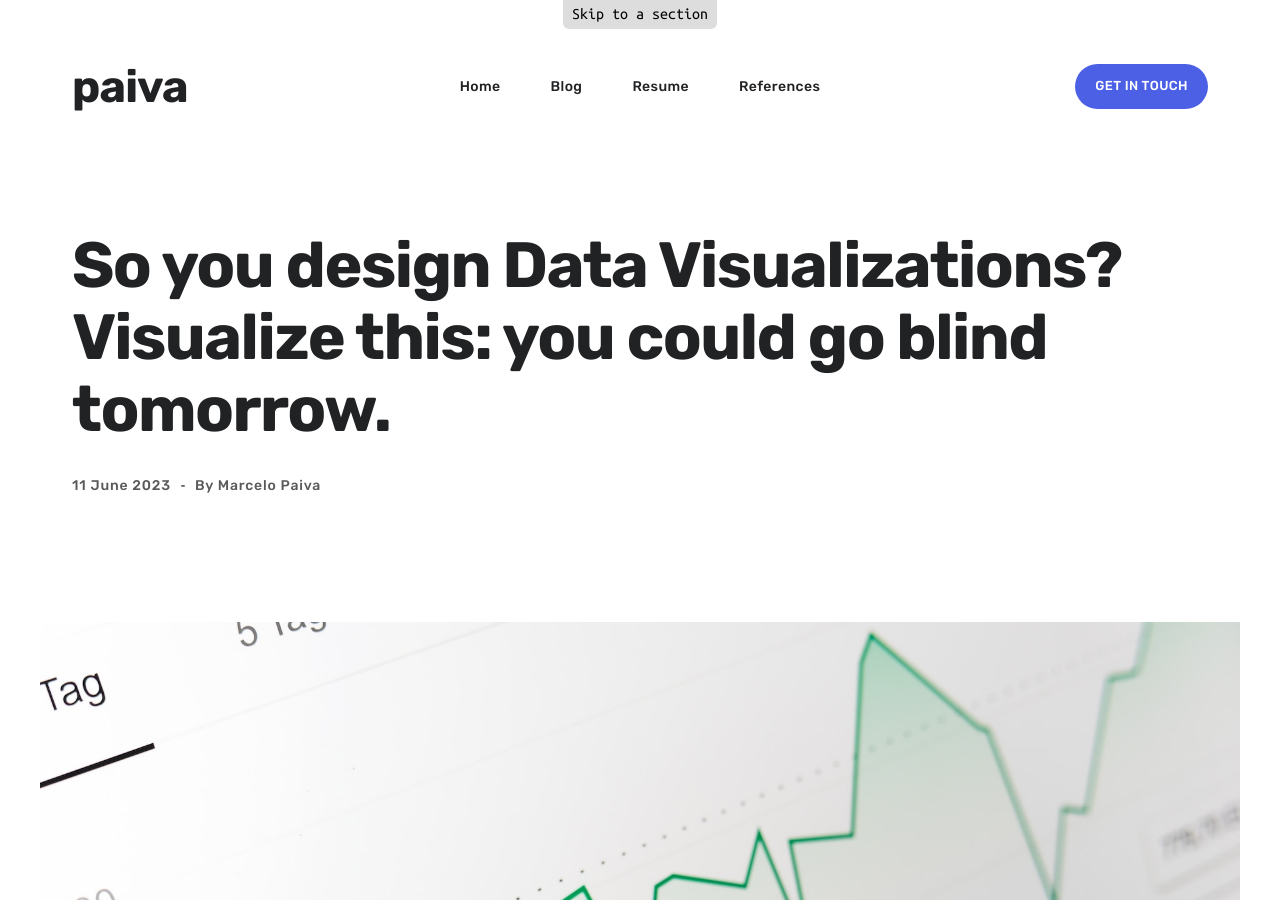
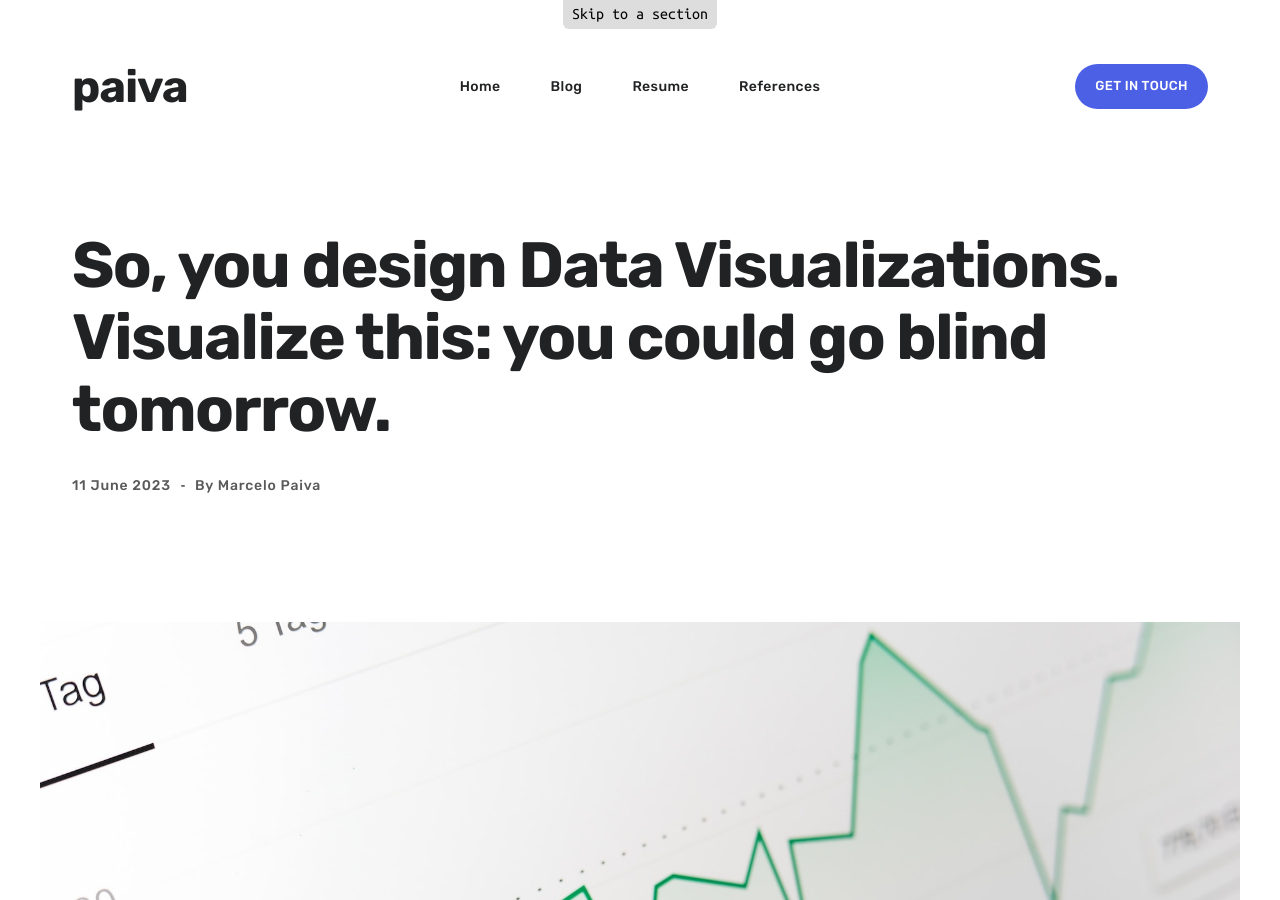
Before and after one commit to mpaiva/venus, a Jekyll site: the page built from _posts/2023-06-11-data-visualizations-visualize-this-you-could-go-blind-tomorrow.md, in a window 1280 px wide and 900 px high. Built offline with Jekyll 4.4.1, drawn with Linux system fonts in a browser that asks for light colours; nearby versions of some CDN libraries.

```diff
--- a/_posts/2023-06-11-data-visualizations-visualize-this-you-could-go-blind-tomorrow.md
+++ b/_posts/2023-06-11-data-visualizations-visualize-this-you-could-go-blind-tomorrow.md
@@ -1,6 +1,6 @@
 ---
 layout: post
-title: "So you design Data Visualizations? Visualize this: you could go blind tomorrow."
+title: "So, you design Data Visualizations. Visualize this: you could go blind tomorrow."
 description: "It is unfortunate the way we designers typically present data – through infographics, maps, charts, and other visual formats – inherently favoring sighted and with a higher than average literacy level. This exclusionary approach leaves many people behind, particularly those with visual impairment or cognitive disabilities. As designers and developers, it's time we broaden our perspective and champion inclusivity."
 date: 2023-06-11
 author: Marcelo Paiva
```
